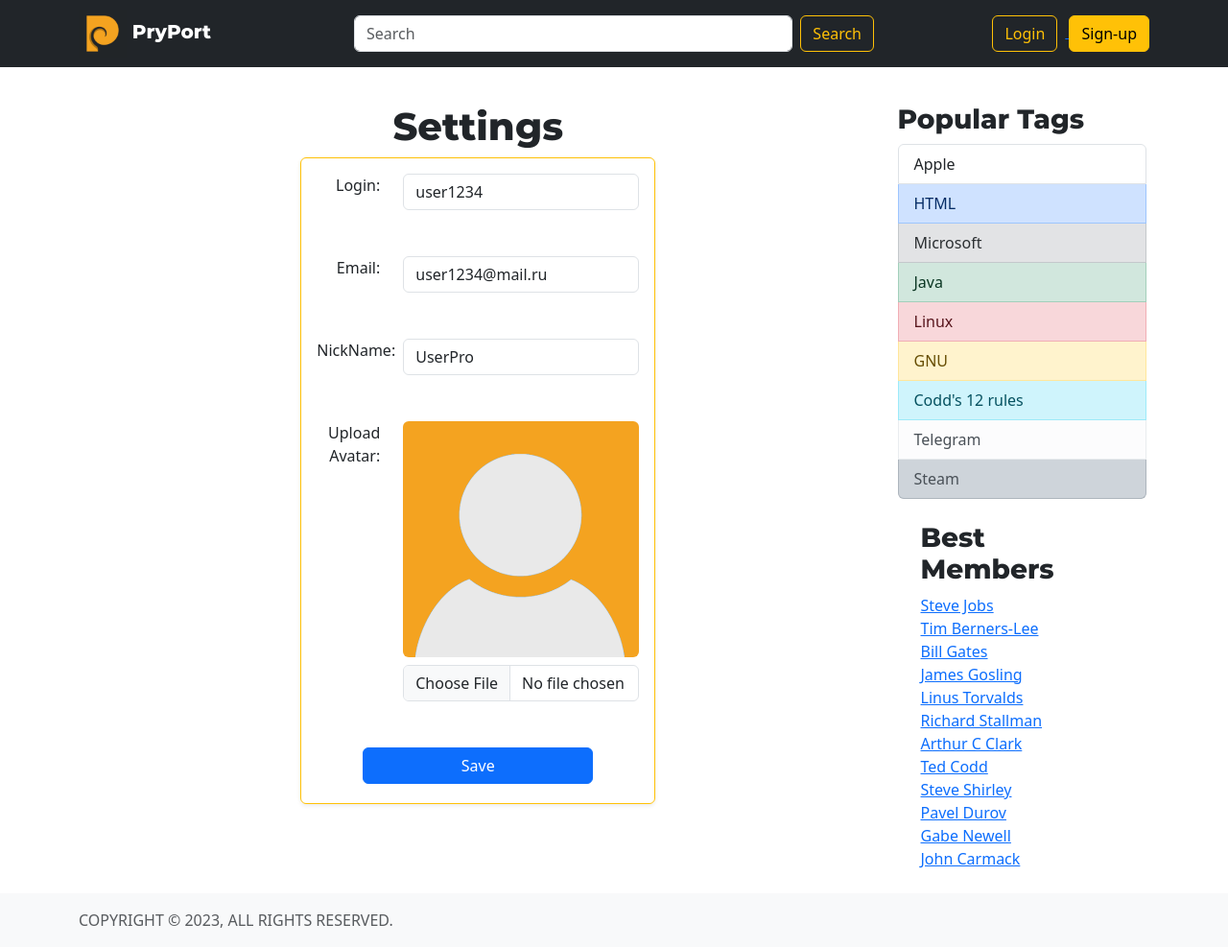
After one commit to AlexeiLDD/Web_project, a Django app: page /settings in a window 1280 px wide. The commit adds this page. Shown: the whole page at 96% size. Run offline with Django 4.2, Linux system fonts and the light colour scheme; some libraries are stand-ins or nearby versions.

Commit message:
commit 1

```diff
--- a/Web_project/urls.py
+++ b/Web_project/urls.py
@@ -24,5 +24,6 @@
     path('ask', views.ask, name='ask'),
     path('login', views.login, name='login'),
     path('signup', views.signup, name='signup'),
+    path('settings', views.settings, name='settings'),
     path('admin/', admin.site.urls),
 ]
--- a/app/views.py
+++ b/app/views.py
@@ -8,7 +8,7 @@
         'id': i,
         'title': f'question {i}',
         'text': f'This is a text for question {i}'
-    } for i in range(100)
+    } for i in range(150)
 ]
 
 ANSWERS = [
@@ -32,13 +32,13 @@
 
 # Create your views here.
 def index(request):
-    page, page_range = paginate(QUESTIONS, request.GET.get('page', 1), 10)
+    page, page_range = paginate(QUESTIONS, request.GET.get('page', 1))
     return render(request, "index.html", {'items': page, 'page_range': page_range})
 
 
 def question(request, question_id):
     item = QUESTIONS[question_id]
-    page, page_range = paginate(ANSWERS, request.GET.get('page', 1), 10)
+    page, page_range = paginate(ANSWERS, request.GET.get('page', 1))
     return render(request, "question.html", {'question': item, 'items': page, 'page_range': page_range})
 
 
@@ -50,5 +50,9 @@
     return render(request, 'signup.html')
 
 
+def settings(request):
+    return render(request, 'settings.html')
+
+
 def ask(request):
     return render(request, 'ask.html')
--- a/templates/layout/base.html
+++ b/templates/layout/base.html
@@ -52,7 +52,7 @@
                 <ul class="dropdown-menu" data-bs-theme="dark" style="">
                     <li><a class="dropdown-item " href="#">My questions</a></li>
                     <li><a class="dropdown-item" href="{% url 'ask' %}">New question</a></li>
-                    <li><a class="dropdown-item" href="#">Settings</a></li>
+                    <li><a class="dropdown-item" href="{% url 'settings' %}">Settings</a></li>
                     <li><a class="dropdown-item" href="#">Profile</a></li>
                     <li><hr class="dropdown-divider"></li>
                     <li><a class="dropdown-item" href="#">Sign out</a></li>
--- /dev/null
+++ b/templates/settings.html
@@ -0,0 +1,59 @@
+{% extends 'layout/base.html' %}
+
+{% load static %}
+
+{% block title %} settings {% endblock %}
+
+{% block content %}
+
+    <div class="col-md-9 test">
+        <h1 class="h1 text-center headers mt-5">Settings</h1>
+
+        <div class="border border-warning rounded p-3 shadow-sm">
+
+            <div class="row">
+            <div class="col-3 text-end">
+                <div class="mb-5">Login:</div>
+            </div>
+            <div class="col">
+                <input type="text" class="form-control mb-5" value="user1234" placeholder="Login" aria-label="Login" aria-describedby="basic-addon1">
+            </div>
+            </div>
+
+            <div class="row">
+            <div class="col-3 text-end">
+                <div class="mb-5">Email:</div>
+            </div>
+            <div class="col">
+                <input type="email" class="form-control mb-5" value="user1234@mail.ru" placeholder="example@mail.ru" aria-label="Email" aria-describedby="basic-addon1">
+            </div>
+            </div>
+
+            <div class="row">
+            <div class="col-3 text-end">
+                <div class="mb-5">NickName:</div>
+            </div>
+            <div class="col">
+                <input type="text" class="form-control mb-5" value="UserPro" placeholder="NickName" aria-label="NickName" aria-describedby="basic-addon1">
+            </div>
+            </div>
+
+
+            <div class="row mb-5">
+            <div class="col-3 text-end">
+                <div>Upload Avatar:</div>
+            </div>
+            <div class="col">
+                 <img class="rounded w-100 mb-2" src="{% static '/png/default-avatar.png' %}" alt="Avatar" >
+               <input type="file" class="form-control" id="inputGroupFile01" placeholder="Не выбран">
+            </div>
+            </div>
+
+            <div class="row ms-5 me-5 text-center ">
+            <button type="button" class="btn btn-primary btn-block mb-1">Save</button>
+            </div>
+
+        </div>
+    </div>
+
+{% endblock %}
```
Also changed, not shown: Web_project/settings.py (+5 -2 lines).
